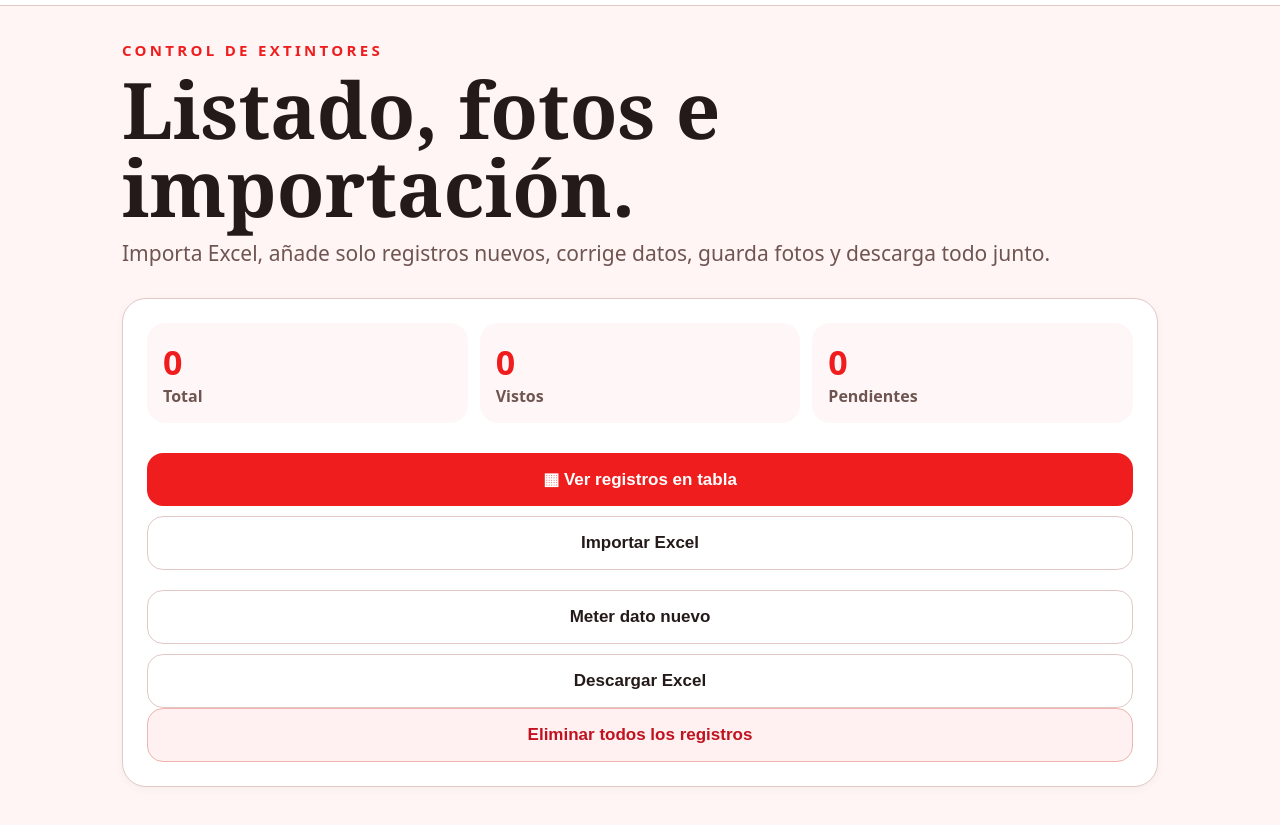
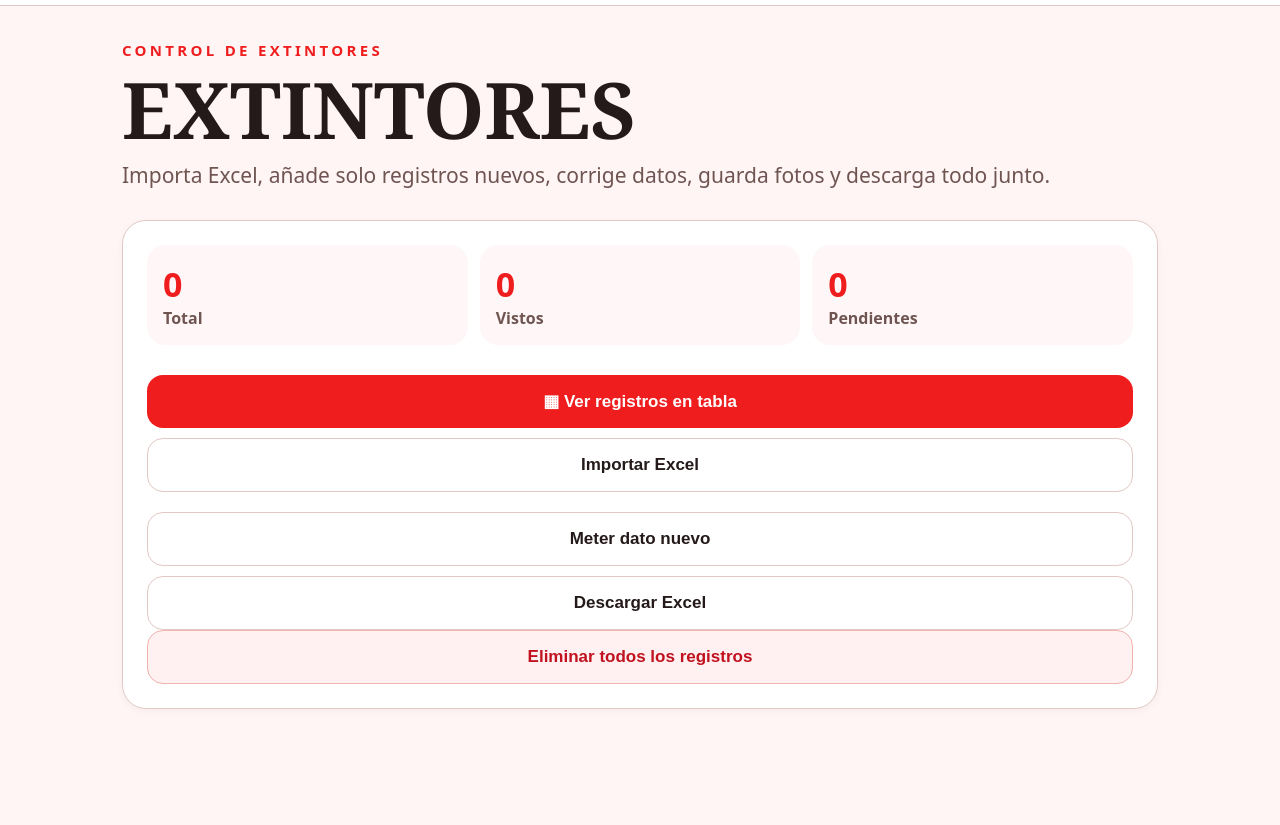
Before and after one commit to andresdiazalvarez/etiquetas, a plain HTML site: page index.html in a window 1280 px wide. Shown: the part 125-950 px from the top of the page. After the commit the page ends 914 px from the top, so only its background shows below. Drawn offline with Linux system fonts and the light colour scheme.

Commit message:
Add files via upload

```diff
--- a/index.html
+++ b/index.html
@@ -19,7 +19,7 @@
     <main>
       <section id="homeView" class="hero">
         <p class="kicker">CONTROL DE EXTINTORES</p>
-        <h1>Listado, fotos e importación.</h1>
+        <h1>EXTINTORES</h1>
         <p class="subtitle">Importa Excel, añade solo registros nuevos, corrige datos, guarda fotos y descarga todo junto.</p>
 
         <div class="card">
```
